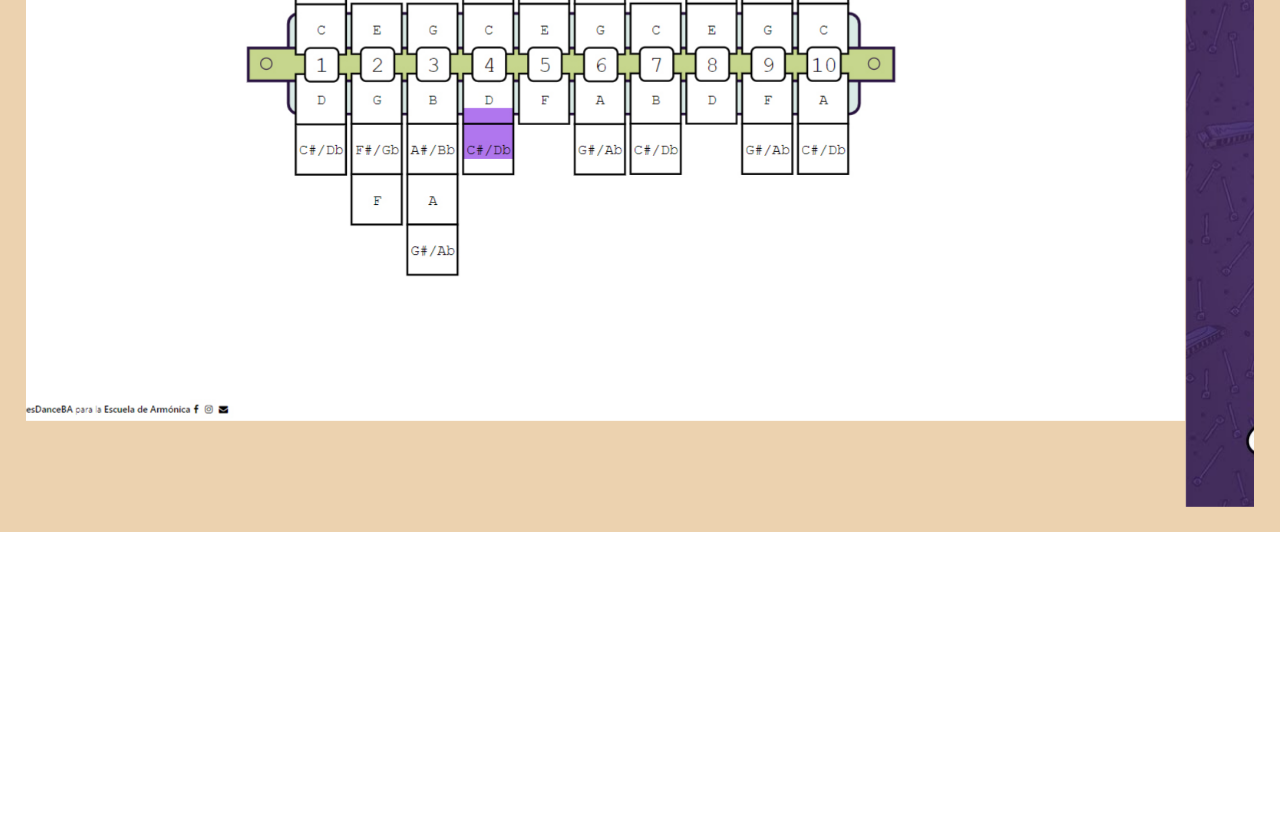
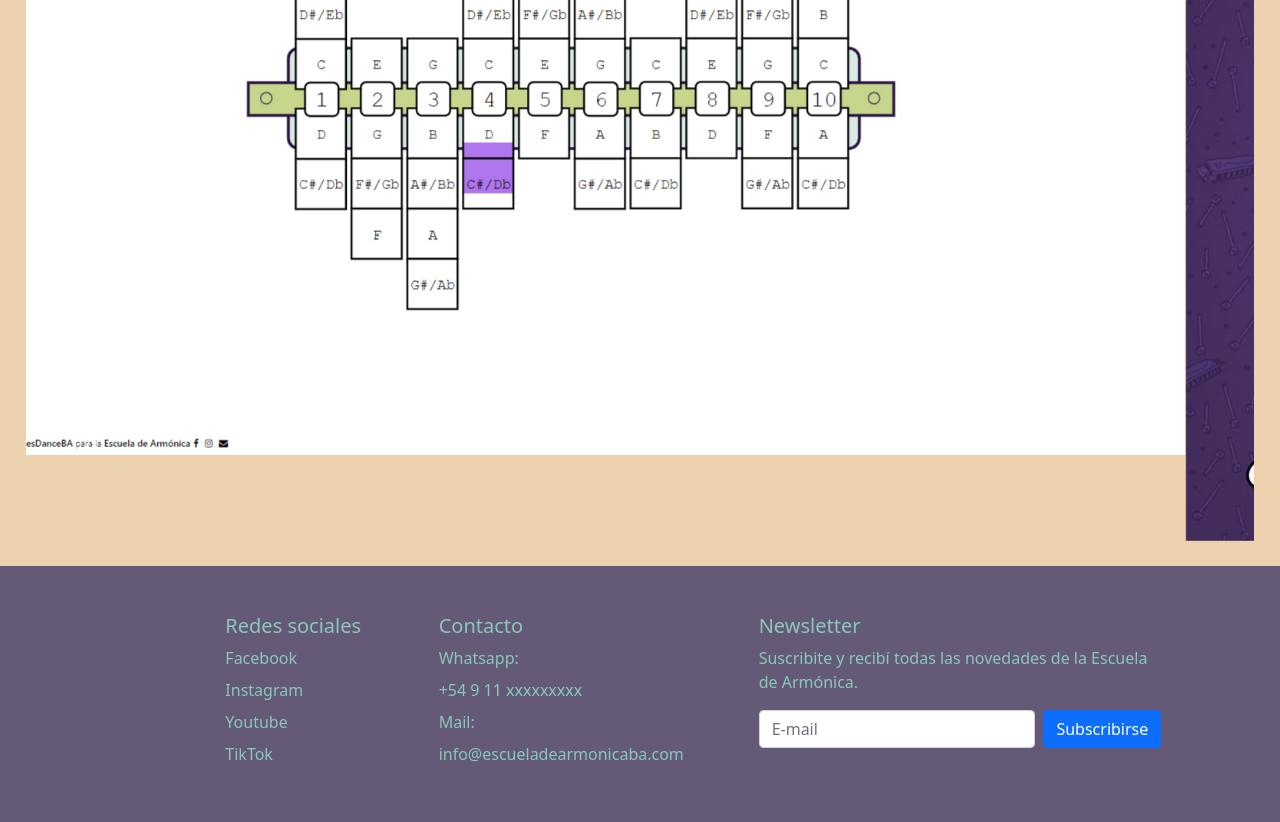
Before and after one commit to tomasgarmonica/Escuela-de-Armonica, a website: page index.html in a window 1280 px wide. Shown: the part 1456-2278 px from the top of the page. Before the commit the page ends 1988 px from the top, so only its background shows below. Drawn offline with nearby package versions, Linux system fonts and the light colour scheme.

Commit message:
Agregado el footer al index

```diff
--- a/index.html
+++ b/index.html
@@ -11,7 +11,7 @@
 
 <body>
     <header>
-        <nav class="navbar fixed-top navbar-expand-lg bg-violeta">
+        <nav class="navbar sticky-top navbar-expand-lg bg-violeta">
             <div class="container-fluid">
               <a class="navbar-brand" href="/index.html">
                 <img src="/img/logotransp.png" alt="" width="50" height="30" class="d-inline-block align-text-top">
@@ -147,9 +147,47 @@
     </main>
 
 
-    <footer>
+    <div class="container-fluid bg-violeta">
+        <footer class="py-5">
+          <div class="row">
+            <div class="col-2"></div>
 
-    </footer>
+            <div class="col-2">
+                <h5 class="celeste">Redes sociales</h5>
+                <ul class="nav flex-column">
+                  <li class="nav-item mb-2"><a href="https://www.facebook.com/escueladearmonicaba" class="nav-link p-0 celeste">Facebook</a></li>
+                  <li class="nav-item mb-2"><a href="https://www.instagram.com/escueladearmonicaba" class="nav-link p-0 celeste">Instagram</a></li>
+                  <li class="nav-item mb-2"><a href="https://www.youtube.com/escueladearmonicaba" class="nav-link p-0 celeste">Youtube</a></li>
+                  <li class="nav-item mb-2"><a href="https://www.tiktok.com/@escueladearmonicaba" class="nav-link p-0 celeste">TikTok</a></li>
+                </ul>
+            </div>
+
+            <div class="col-2">
+              <h5 class="celeste">Contacto</h5>
+              <ul class="nav flex-column">
+                <li class="nav-item mb-2 celeste">Whatsapp:</li>
+                <li class="nav-item mb-2 celeste">+54 9 11 xxxxxxxxx</li>
+                <li class="nav-item mb-2 celeste">Mail:</li>
+                <li class="nav-item mb-2 celeste">info@escueladearmonicaba.com</li>
+              </ul>
+            </div>
+
+            <div class="col-4 offset-1">
+              <form>
+                <h5 class="celeste">Newsletter</h5>
+                <p class="celeste">Suscribite y recibí todas las novedades de la Escuela de Armónica.</p>
+                <div class="d-flex w-100 gap-2">
+                  <label for="newsletter1" class="visually-hidden">Email address</label>
+                  <input id="newsletter1" type="text" class="form-control" placeholder="E-mail">
+                  <button class="btn btn-primary" type="button">Subscribirse</button>
+                </div>
+              </form>
+            </div>
+          </div>
+
+
+        </footer>
+    </div>
 
 
 
--- a/style.scss
+++ b/style.scss
@@ -56,7 +56,7 @@ $violeta: #645a78;
 }
 
 .logomain{
-    padding: 70px;
+    padding: 50px;
     width: 90%;
         &:hover{
             transform: rotate(3deg);
@@ -67,3 +67,7 @@ $violeta: #645a78;
 .caja{
     padding:2%;
 }
+
+
+
+/*---------------------ANIMACIONES---------------------------*/
```
Also changed, not shown: style.css, 1 other file.
